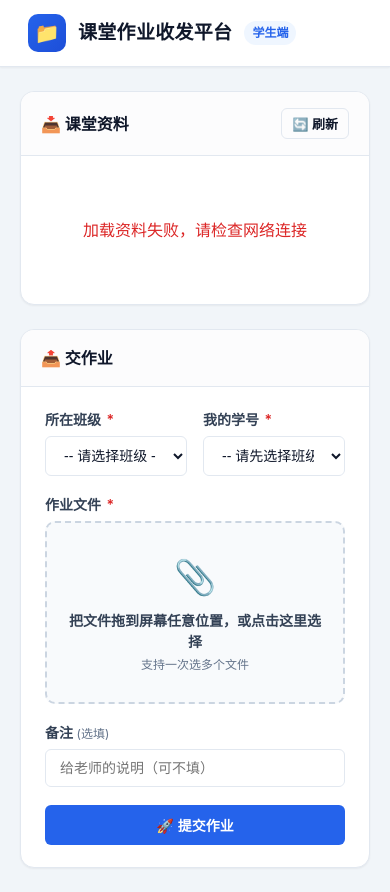
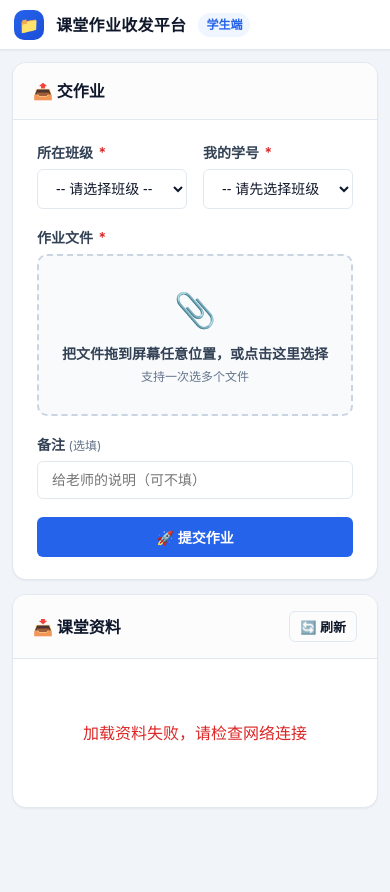
Before and after one commit to manshushu/homework-platform, a website: page public/index.html in a window 390 px wide. After the commit the page ends 844 px from the top, so only its background shows below. Drawn offline with Linux system fonts and the light colour scheme; no server answers.

Commit message:
style: prioritize submit card and tighten spacing for half-screen and narrow windows

```diff
--- a/public/css/style.css
+++ b/public/css/style.css
@@ -152,13 +152,72 @@ body {
 /* Two-column layout for student page */
 .student-grid {
   display: grid;
-  grid-template-columns: 1fr 1fr;
+  grid-template-columns: 1fr 1.15fr;
   gap: 24px;
+  align-items: start;
 }
 
-@media (max-width: 900px) {
+@media (max-width: 1024px) {
+  .app-header {
+    height: 50px;
+    padding: 0 14px;
+  }
+
+  .brand-icon {
+    width: 30px;
+    height: 30px;
+    font-size: 16px;
+  }
+
+  .brand-title {
+    font-size: 16px;
+  }
+
+  .main-wrapper {
+    margin: 12px auto;
+    padding: 0 12px;
+  }
+
   .student-grid {
     grid-template-columns: 1fr;
+    gap: 14px;
+  }
+
+  .student-card-submit {
+    order: -1;
+  }
+
+  .card-header {
+    padding: 12px 16px;
+  }
+
+  .card-body {
+    padding: 14px 16px;
+  }
+
+  .form-group {
+    margin-bottom: 12px;
+  }
+
+  .dropzone {
+    padding: 18px 14px;
+  }
+
+  .dropzone-icon {
+    font-size: 28px;
+    margin-bottom: 4px;
+  }
+}
+
+@media (max-width: 480px) {
+  .form-row {
+    grid-template-columns: 1fr;
+    gap: 10px;
+  }
+
+  .personal-status-box {
+    flex-wrap: wrap;
+    gap: 8px;
   }
 }
 
--- a/public/index.html
+++ b/public/index.html
@@ -54,7 +54,7 @@
     <div class="student-grid">
 
       <!-- Left Column: Materials Download -->
-      <section class="card">
+      <section class="card student-card-materials">
         <div class="card-header">
           <div class="card-title">
             <span>📥 课堂资料</span>
@@ -74,7 +74,7 @@
       </section>
 
       <!-- Right Column: Submit Homework -->
-      <section class="card">
+      <section class="card student-card-submit">
         <div class="card-header">
           <div class="card-title">
             <span>📤 交作业</span>
```
